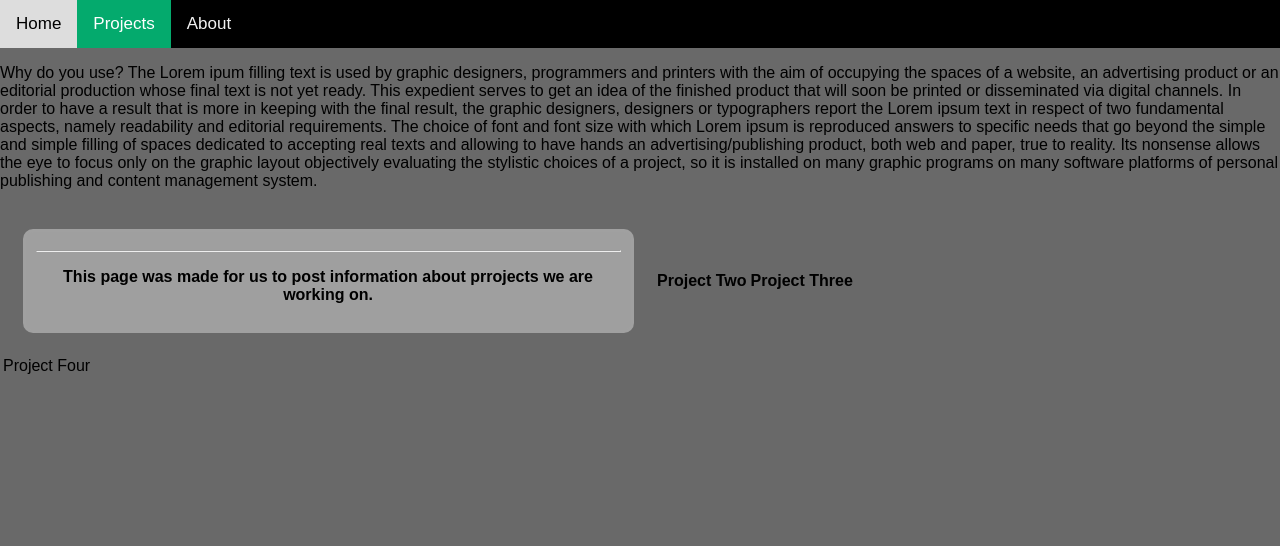
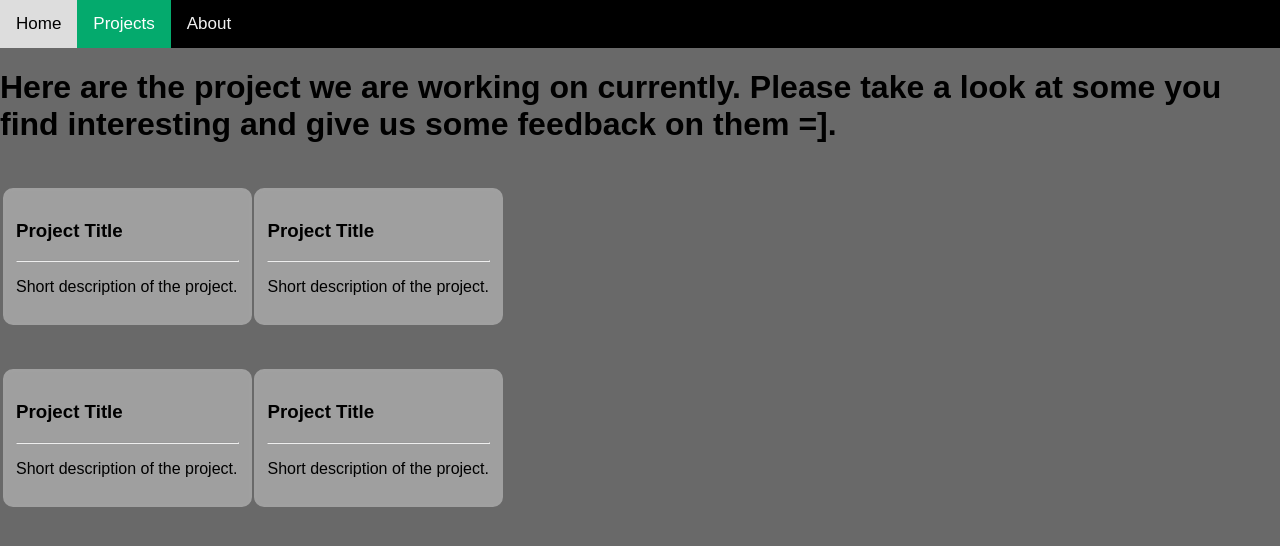
Before and after one commit to TotorRuns/TotorRuns-webpage, a plain HTML site: page projects.html in a window 1280 px wide. Drawn offline with Linux system fonts and the light colour scheme.

Commit message:
Finished off the Projects page
I have completed the projects page.

```diff
--- a/projects.html
+++ b/projects.html
@@ -20,40 +20,50 @@
         <a href="about.html">About</a>
     </div>
 
-    <p>
-        Why do you use?
-        The Lorem ipum filling text is used by graphic designers, programmers and printers with the aim of occupying the spaces of a website, an advertising product or an editorial production whose final text is not yet ready.
-
-        This expedient serves to get an idea of the finished product that will soon be printed or disseminated via digital channels.
-
-        In order to have a result that is more in keeping with the final result, the graphic designers, designers or typographers report the Lorem ipsum text in respect of two fundamental aspects, namely readability and editorial requirements.
-
-        The choice of font and font size with which Lorem ipsum is reproduced answers to specific needs that go beyond the simple and simple filling of spaces dedicated to accepting real texts and allowing to have hands an advertising/publishing product, both web and paper, true to reality.
-
-        Its nonsense allows the eye to focus only on the graphic layout objectively evaluating the stylistic choices of a project, so it is installed on many graphic programs on many software platforms of personal publishing and content management system.
-    </p>
+    <h1>
+        Here are the project we are working on currently. Please take a look at some you find interesting and give us some feedback on them =].
+    </h1>
 
     <div class="projectsTable">
     <table>
         <tr>
-            <th>
+            <td>
                 <article>
+                    <h3>Project Title</h3>
                     <hr/>
                     <p>
-                        This page was made for us to post information about prrojects we are working on.
+                        Short description of the project.
                     </p>
                 </article>
-            </th>
-            <th>
-                Project Two
-            </th>
-            <th>
-                Project Three
-            </th>
+            </td>
+            <td>
+                <article>
+                    <h3>Project Title</h3>
+                    <hr />
+                    <p>
+                        Short description of the project.
+                    </p>
+                </article>
+            </td>
         </tr>
         <tr>
             <td>
-                Project Four
+                <article>
+                    <h3>Project Title</h3>
+                    <hr />
+                    <p>
+                        Short description of the project.
+                    </p>
+                </article>
+            </td>
+            <td>
+                <article>
+                    <h3>Project Title</h3>
+                    <hr />
+                    <p>
+                        Short description of the project.
+                    </p>
+                </article>
             </td>
         </tr>
     </table>
```
